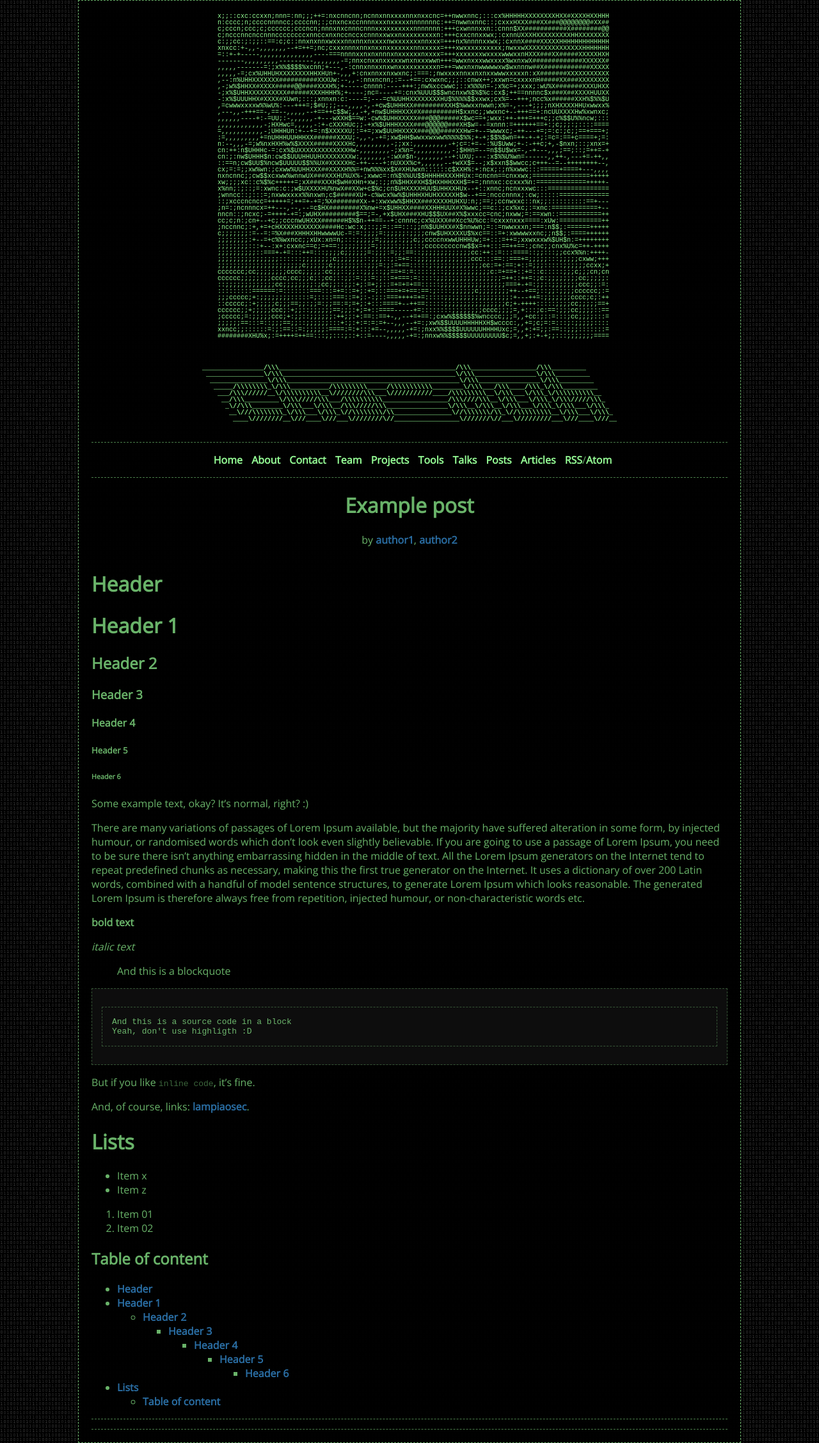
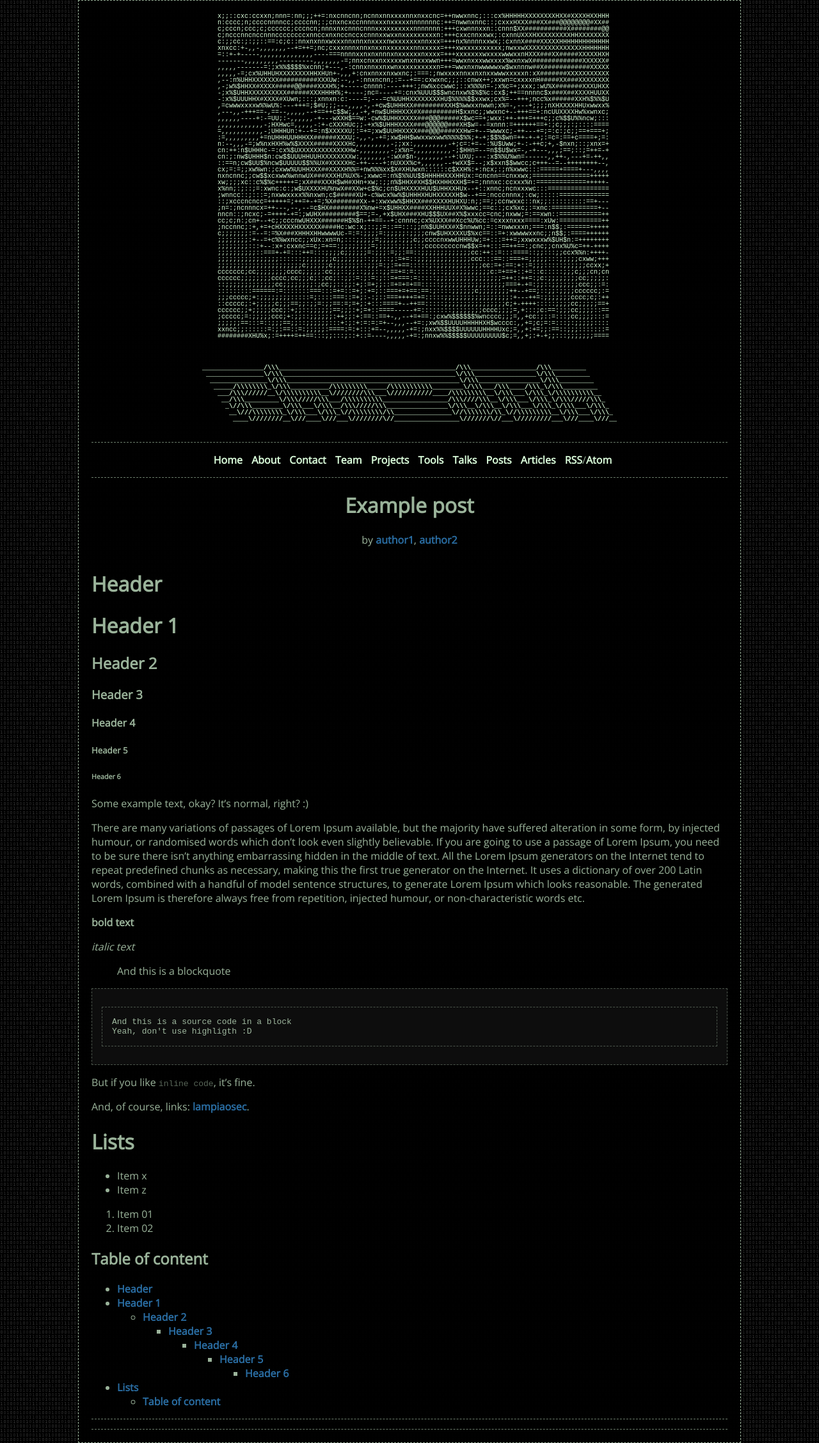
Before and after one commit to cha-duh/cha-duh.github.io, a Jekyll site: the page built from _posts/posts/2016-04-30-example-post.md, in a window 1280 px wide. Shown: the whole page at 64% size. Built offline with Jekyll 4.4.1, drawn with Linux system fonts in a browser that asks for light colours; comment, search, counter and statistics services are not loaded.

Commit message:
color change

```diff
--- a/assets/css/style.css
+++ b/assets/css/style.css
@@ -6,17 +6,17 @@ html {
 
 body {
 	background-color: rgba(0,0,0,0.97);
-	color: rgba(150,255,150,0.7);
+	color: rgba(220,255,220,0.7);
 	padding: 5px;
 	margin: auto;
 	width: 80%;
-	border: 1px dashed rgba(150,255,150,0.7);
+	border: 1px dashed rgba(220,255,220,0.7);
 	font-family: "Open Sans";
 }
 
 header, nav, main, footer {
 	margin: 15px;
-	border-bottom: 1px dashed rgba(150,255,150,0.5);
+	border-bottom: 1px dashed rgba(220,255,220,0.5);
 }
 
 header, nav {
@@ -24,7 +24,7 @@ header, nav {
 }
 
 .ascii {
-	color: rgba(150,255,150,1);
+	color: rgba(220,255,220,1);
 	font-weight: bold;
 }
 
@@ -44,7 +44,7 @@ nav ul li {
 
 nav ul li a {
 	text-decoration: none;
-	color: rgba(150,255,150,1);
+	color: rgba(220,255,220,1);
 }
 
 nav ul li a:hover {
@@ -75,15 +75,15 @@ pre {
 }
 
 .highlighter-rouge {
-	color: rgba(150,255,150,0.4);
+	color: rgba(220,255,220,0.4);
 }
 
 .highlight {
-	color: rgba(150,255,150,0.7);
+	color: rgba(220,255,220,0.7);
 }
 
 .highlight {
-	border: 1px dashed rgba(150,255,150,0.3);
+	border: 1px dashed rgba(220,255,220,0.3);
 	padding: 15px;
 	background-color: #0D0D0D;
 }
@@ -91,7 +91,7 @@ pre {
 img, main iframe {
 	width: 80%;
 	margin-left: 10%;
-	border: 1px dashed rgba(150,255,150,0.5);
+	border: 1px dashed rgba(220,255,220,0.5);
 }
 
 main header {
```
